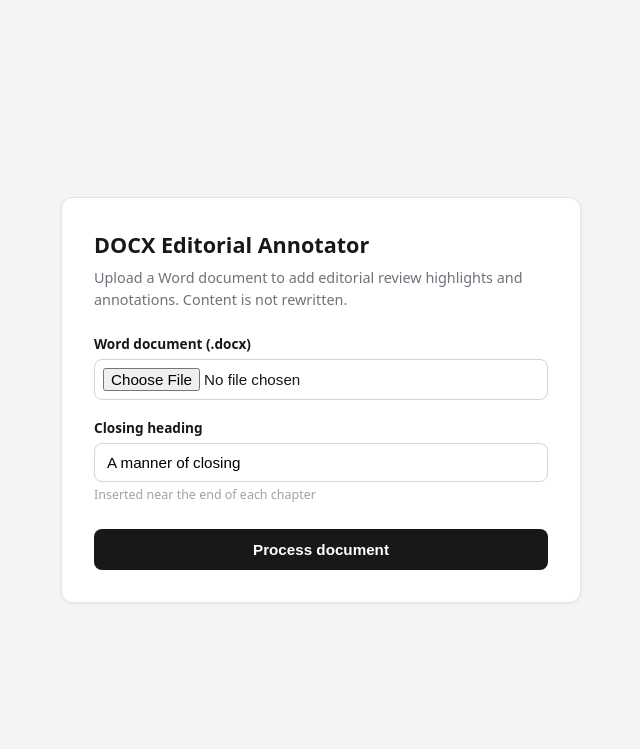
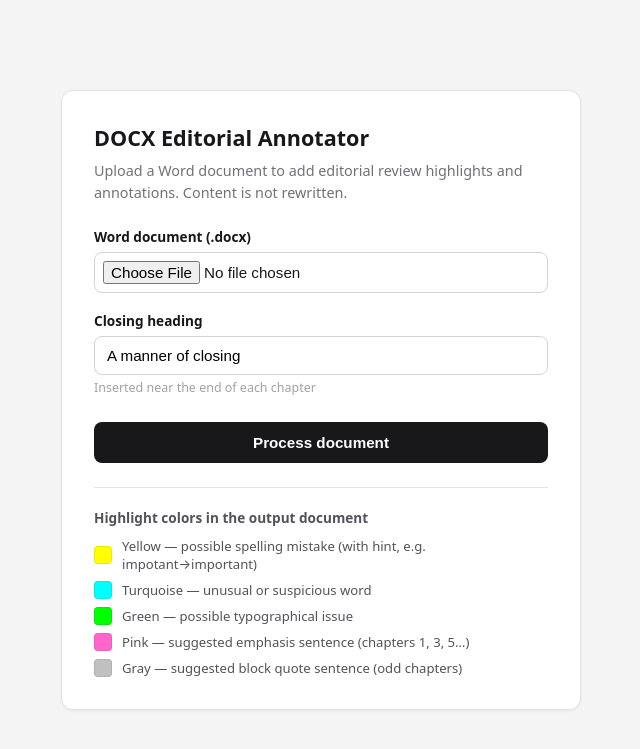
Before and after one commit to leopard410/doc_review, a FastAPI app: page / in a window 1280 px wide. Shown: the top 749 px of the page, without its empty margins (319-959 px from the left). Run offline with FastAPI, Linux system fonts and the light colour scheme.

Commit message:
Add spelling hints and color legend on upload page

```diff
--- a/app/models.py
+++ b/app/models.py
@@ -12,6 +12,7 @@ class ReviewCategory(str, Enum):
 class ReviewItem(BaseModel):
     text: str
     category: ReviewCategory
+    suggestion: str | None = None
 
 
 class ChapterAnalysis(BaseModel):
--- a/app/services/annotator.py
+++ b/app/services/annotator.py
@@ -2,7 +2,7 @@ from docx import Document
 from docx.oxml import OxmlElement
 from docx.text.paragraph import Paragraph
 
-from app.models import ChapterAnalysis
+from app.models import ChapterAnalysis, ReviewCategory
 from app.services.chapter_parser import Chapter
 from app.services.docx_helpers import (
     BLOCKQUOTE_COLOR,
@@ -66,12 +66,16 @@ def _apply_chapter_annotations(
     end = chapter.end_para_idx
 
     for item in analysis.review_items:
+        hint = None
+        if item.category == ReviewCategory.SPELLING and item.suggestion:
+            hint = f"{item.text}->{item.suggestion}"
         highlight_in_range(
             paragraphs,
             start,
             end,
             item.text,
             CATEGORY_COLORS[item.category],
+            hint,
         )
 
     if chapter.is_odd:
--- a/app/templates/index.html
+++ b/app/templates/index.html
@@ -106,6 +106,43 @@
       color: #1d4ed8;
       border: 1px solid #bfdbfe;
     }
+    .legend {
+      margin-top: 24px;
+      padding-top: 20px;
+      border-top: 1px solid #e4e4e7;
+    }
+    .legend h2 {
+      font-size: 0.85rem;
+      font-weight: 600;
+      margin: 0 0 10px;
+      color: #52525b;
+    }
+    .legend-list {
+      list-style: none;
+      margin: 0;
+      padding: 0;
+      display: grid;
+      gap: 8px;
+    }
+    .legend-list li {
+      display: flex;
+      align-items: center;
+      gap: 10px;
+      font-size: 0.82rem;
+      color: #52525b;
+    }
+    .swatch {
+      width: 18px;
+      height: 18px;
+      border-radius: 4px;
+      border: 1px solid rgba(0, 0, 0, 0.08);
+      flex-shrink: 0;
+    }
+    .swatch.yellow { background: #ffff00; }
+    .swatch.turquoise { background: #00ffff; }
+    .swatch.green { background: #00ff00; }
+    .swatch.pink { background: #ff66cc; }
+    .swatch.gray { background: #c0c0c0; }
   </style>
 </head>
 <body>
@@ -129,6 +166,17 @@
     </form>
 
     <div id="status" class="status"></div>
+
+    <div class="legend">
+      <h2>Highlight colors in the output document</h2>
+      <ul class="legend-list">
+        <li><span class="swatch yellow"></span> Yellow — possible spelling mistake (with hint, e.g. impotant→important)</li>
+        <li><span class="swatch turquoise"></span> Turquoise — unusual or suspicious word</li>
+        <li><span class="swatch green"></span> Green — possible typographical issue</li>
+        <li><span class="swatch pink"></span> Pink — suggested emphasis sentence (chapters 1, 3, 5…)</li>
+        <li><span class="swatch gray"></span> Gray — suggested block quote sentence (odd chapters)</li>
+      </ul>
+    </div>
   </div>
 
   <script>
```
Also changed, not shown: app/services/ai_analyzer.py (+22 -8 lines), app/services/docx_helpers.py (+14 -2 lines), README.md.
